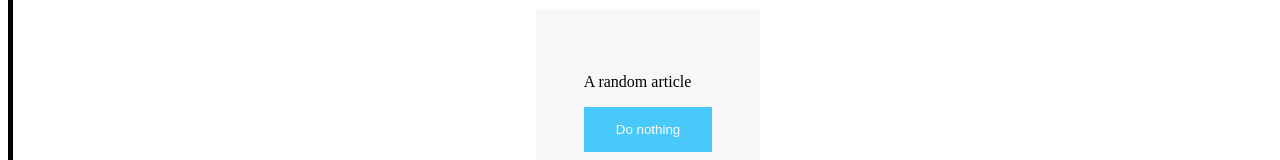
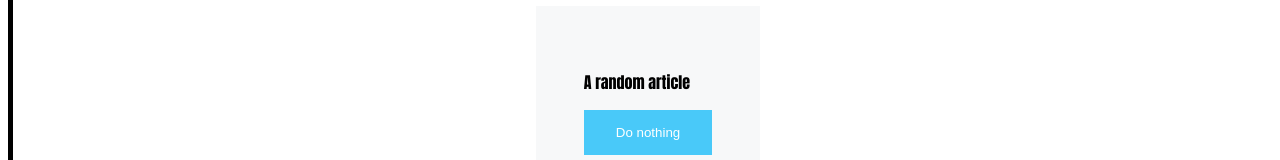
Before and after one commit to jdmar3-comp426/a01-yangrchen, a website: page index.html in a window 1280 px wide. Shown: the part 727-887 px from the top of the page. Drawn offline with Linux system fonts and the light colour scheme.

Commit message:
Adding font fix

```diff
--- a/styles.css
+++ b/styles.css
@@ -3,7 +3,7 @@
 }
 
 p {
-	font-family:'Times New Roman', Times, serif
+	font-family: Impact, Haettenschweiler, 'Arial Narrow Bold', sans-serif;
 }
 
 nav {
```
